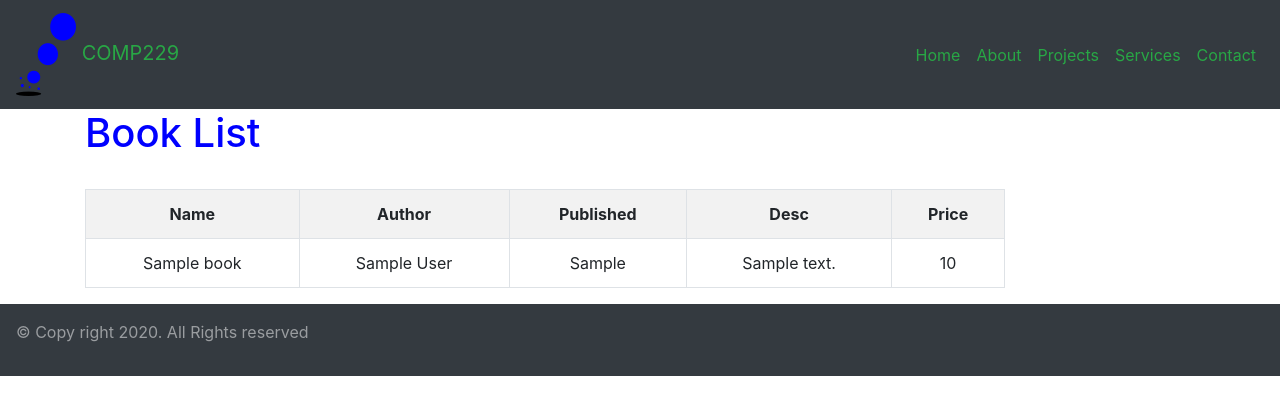
After one commit to mpastore1/Assignment2, a Node server app: page /book-list/ in a window 1280 px wide. The commit adds this page. Shown: the top 415 px of the page. Run offline with Node 20, Linux system fonts and the light colour scheme; tables that the repository leaves empty hold one stand-in row (values such as "Sample post"); some libraries are stand-ins or nearby versions.

Commit message:
bookStuff

```diff
--- /dev/null
+++ b/config/db.js
@@ -0,0 +1,4 @@
+module.exports = {
+
+    "URI": "mongodb://localhost/book_store"
+}
--- a/package.json
+++ b/package.json
@@ -7,7 +7,7 @@
   },
   "engines": {
     "node": "^12.18.3",
-    "npm":"^6.0.0"
+    "npm": "^6.0.0"
   },
   "dependencies": {
     "@fortawesome/fontawesome-free": "^5.15.0",
@@ -18,6 +18,7 @@
     "express": "~4.16.1",
     "http-errors": "~1.6.3",
     "jquery": "^3.5.1",
+    "mongoose": "^5.10.9",
     "morgan": "~1.9.1",
     "popper.js": "^1.16.1"
   }
--- /dev/null
+++ b/routes/book.js
@@ -0,0 +1,23 @@
+let express = require('express');
+let router = express.Router();
+
+let mongoose = require('mongoose');
+
+
+let Book = require('../models/book');
+
+
+router.get('/', (req,res,next) =>{
+Book.find((err, bookList) =>{
+    if(err){
+            return console.error(err);
+    }else{
+        //console.log(BookList);
+
+        res.render('book', {title: 'Book List',BookList: bookList})
+    }
+})
+});
+
+
+module.exports = router;
--- a/server.js
+++ b/server.js
@@ -6,7 +6,7 @@ Date 10/6/2020 */
  * Module dependencies.
  */
 
-var app = require('./app');
+var app = require('./config/app');
 var debug = require('debug')('generator:server');
 var http = require('http');
 
--- /dev/null
+++ b/views/book.ejs
@@ -0,0 +1,41 @@
+<% include partials/header.ejs %>
+
+
+<% include partials/main_nav.ejs %>
+
+<main class="container">
+<div class="row">
+    <div class="col-md-offset-3 col-md-10">
+
+<h1><%= title %></h1>
+<br>
+<table class= 'table table-bordered table-striped table-hover'>
+
+    <tr>
+
+            <th class ="text-center">Name</th>
+            <th class ="text-center">Author</th>
+            <th class ="text-center">Published</th>
+            <th class ="text-center">Desc</th>
+            <th class ="text-center">Price</th>
+
+    </tr>
+
+        <% for(let count = 0; count < BookList.length; count++){ %>
+                <tr>
+                    <td class="text-center"><%= BookList[count].name %></td>
+                    <td class="text-center"><%= BookList[count].author %></td>
+                    <td class="text-center"><%= BookList[count].published %></td>
+                    <td class="text-center"><%= BookList[count].description %></td>
+                    <td class="text-center"><%= BookList[count].price %></td>
+                </tr>
+        <%} %>
+
+</table>
+</div>
+</div>
+</main>
+
+<% include partials/bottom_nav.ejs %>
+
+ <% include partials/footer.ejs %>
--- a/views/partials/bottom_nav.ejs
+++ b/views/partials/bottom_nav.ejs
@@ -1,6 +1,6 @@
 
     <footer>
-    <nav class="navbar fixed-bottom navbar-dark bg-dark">
-      <h6 class ="display-6 navbar-text">&copy; Copy right2020. All Rights reserved</h6>
+    <nav class="navbar bottom navbar-dark bg-dark">
+      <p class ="display-6 navbar-text">&copy; Copy right 2020. All Rights reserved</p>
     </nav>
   </footer>
```
Also changed, not shown: Example_data.json (added, +28 -0 lines), config/app.js (renamed from app.js, +18 -5 lines), models/book.js (added, +14 -0 lines), 1 other file.
